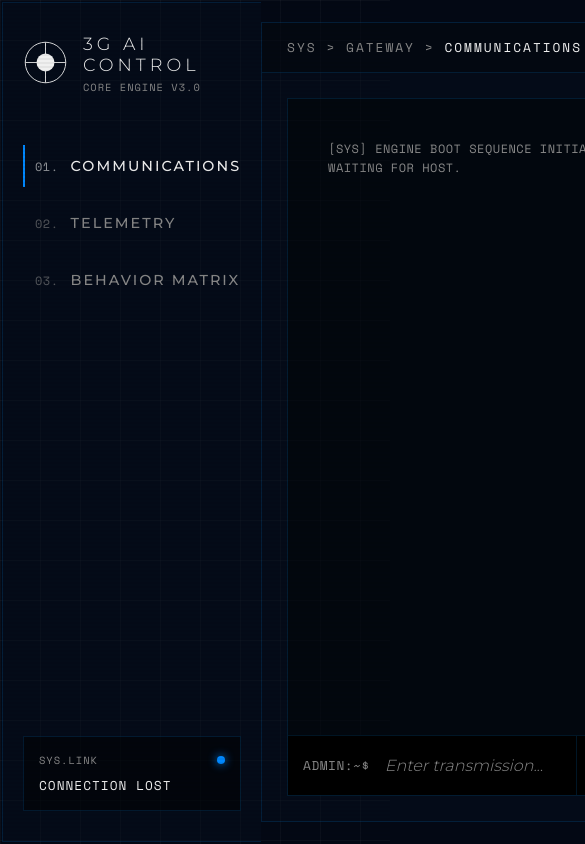
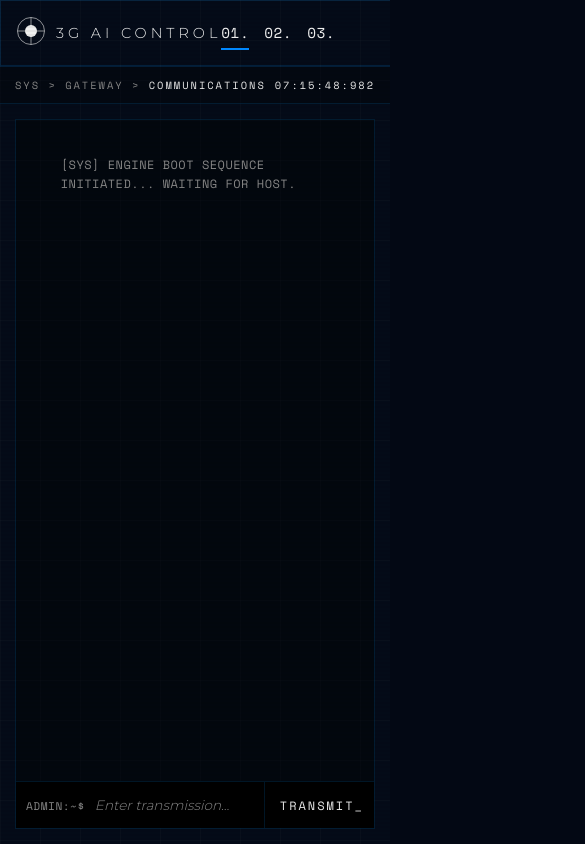
Before and after one commit to 9dpi/ww, a website: page public/index.html in a window 390 px wide. Shown: the top 844 px of the page, 585 px wide, since content can reach past the window. Drawn offline with nearby package versions, Linux system fonts and the light colour scheme.

Commit message:
UI: Add responsive sci-fi mobile view

```diff
--- a/public/style.css
+++ b/public/style.css
@@ -522,3 +522,140 @@ body {
     opacity: 0;
   }
 }
+
+/* RESPONSIVE DESIGN FOR TERMINAL */
+@media screen and (max-width: 768px) {
+  .app-container {
+    flex-direction: column;
+    padding: 0;
+  }
+
+  .sidebar {
+    width: 100%;
+    flex-direction: row;
+    align-items: center;
+    justify-content: space-between;
+    padding: 15px;
+    border-right: none;
+    border-bottom: 1px solid var(--border-color);
+  }
+
+  .brand {
+    margin-bottom: 0;
+    gap: 10px;
+  }
+
+  .logo-svg {
+    width: 30px;
+    height: 30px;
+  }
+
+  .brand-name {
+    font-size: 0.9rem;
+  }
+
+  .brand-sub {
+    display: none;
+  }
+
+  .nav-links {
+    flex-direction: row;
+    align-items: center;
+    gap: 15px;
+    margin: 0;
+  }
+
+  .nav-links li {
+    padding: 5px 0;
+    border-left: none;
+    border-bottom: 2px solid transparent;
+  }
+
+  .nav-links li.active {
+    border-left: none;
+    border-bottom-color: var(--accent);
+  }
+
+  .nav-text {
+    display: none;
+    /* Ẩn text trên điện thoại, chỉ hiển thị Icon Num (01, 02, 03) */
+  }
+
+  .nav-num {
+    font-size: 0.9rem;
+    opacity: 1;
+    color: var(--text-main);
+  }
+
+  .connection-status {
+    display: none;
+    /* Ẩn trạng thái cồng kềnh trên menu ngang */
+  }
+
+  .workspace {
+    margin: 0;
+    border: none;
+    border-top: 1px solid var(--border-color);
+  }
+
+  .top-bar {
+    padding: 10px 15px;
+  }
+
+  .breadcrumbs {
+    font-size: 0.65rem;
+  }
+
+  .system-time {
+    font-size: 0.65rem;
+  }
+
+  .screen {
+    padding: 15px;
+  }
+
+  .message {
+    max-width: 95%;
+  }
+
+  .msg-bubble {
+    padding: 10px 12px;
+    font-size: 0.85rem;
+  }
+
+  .input-prefix {
+    padding: 0 10px;
+    font-size: 0.7rem;
+  }
+
+  .chat-input-area input {
+    font-size: 0.85rem;
+    padding: 15px 0;
+  }
+
+  .btn-outline {
+    padding: 0 15px;
+    font-size: 0.75rem;
+  }
+
+  .dashboard-grid {
+    grid-template-columns: 1fr;
+    gap: 10px;
+  }
+
+  .stat-card {
+    padding: 15px;
+  }
+
+  .settings-card {
+    padding: 15px;
+  }
+
+  .editor-line-numbers {
+    padding: 10px 5px;
+  }
+
+  .terminal-input {
+    padding: 10px;
+  }
+}
```
